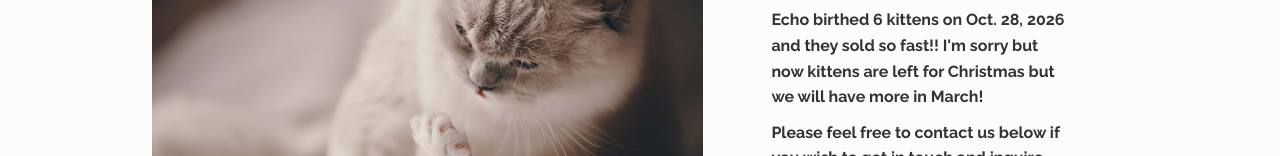
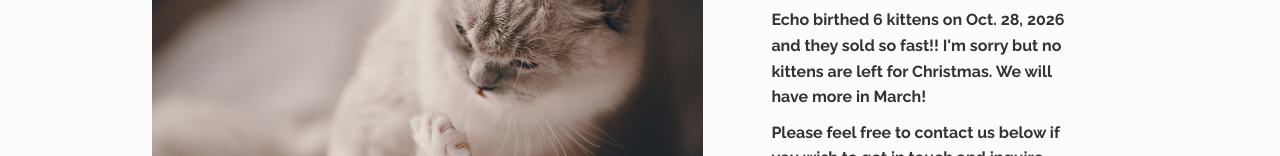
Before and after one commit to jus-mitchell/Rags-n-Wags, a plain HTML site: page index.html in a window 1280 px wide. Shown: the part 317-473 px from the top of the page. Drawn offline with Linux system fonts and the light colour scheme; a small style sheet from the web is missing.

Commit message:
Fix typo in kitten availability message

```diff
--- a/index.html
+++ b/index.html
@@ -59,7 +59,7 @@
                         <h1>Welcome to Rags n' Wags!</h1>
                         <p>Proudly offering cat lovers the sweetest of all cats, the Ragdoll.</p>
                         <p><b>Chocolate birthed three adorable kittens on Oct. 8, 2026. They are all reserved now but you can see her kittens' pictures on the kitten page. </b></p>
-                        <p><b>Echo birthed 6 kittens on Oct. 28, 2026 and they sold so fast!!  I'm sorry but now kittens are left for Christmas but we will have more in March! </b></p>
+                        <p><b>Echo birthed 6 kittens on Oct. 28, 2026 and they sold so fast!!  I'm sorry but no kittens are left for Christmas. We will have more in March! </b></p>
                         <p><b>Please feel free to contact us below if you wish to get in touch and inquire about a future kitten. They go fast so reserving ahead is recommended!!</b></p>
                         <a class="btn" href="html/kittens.html">Kittens</a>
                         <a class="kingpin_logo" href="https://catkingpin.com/" target="_blank"><img src="./images/CK-Certified-Breeder-Badge_JPEG (1).jpg" alt=""></a>
```
